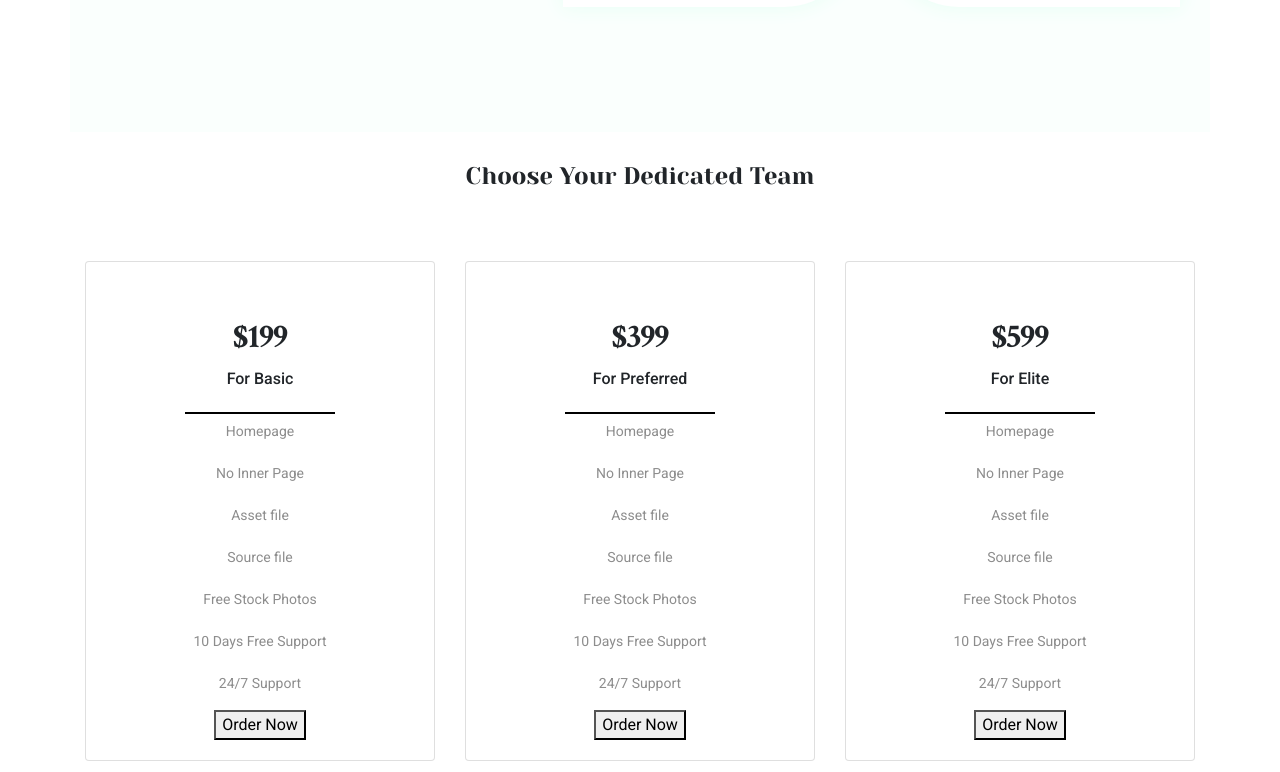
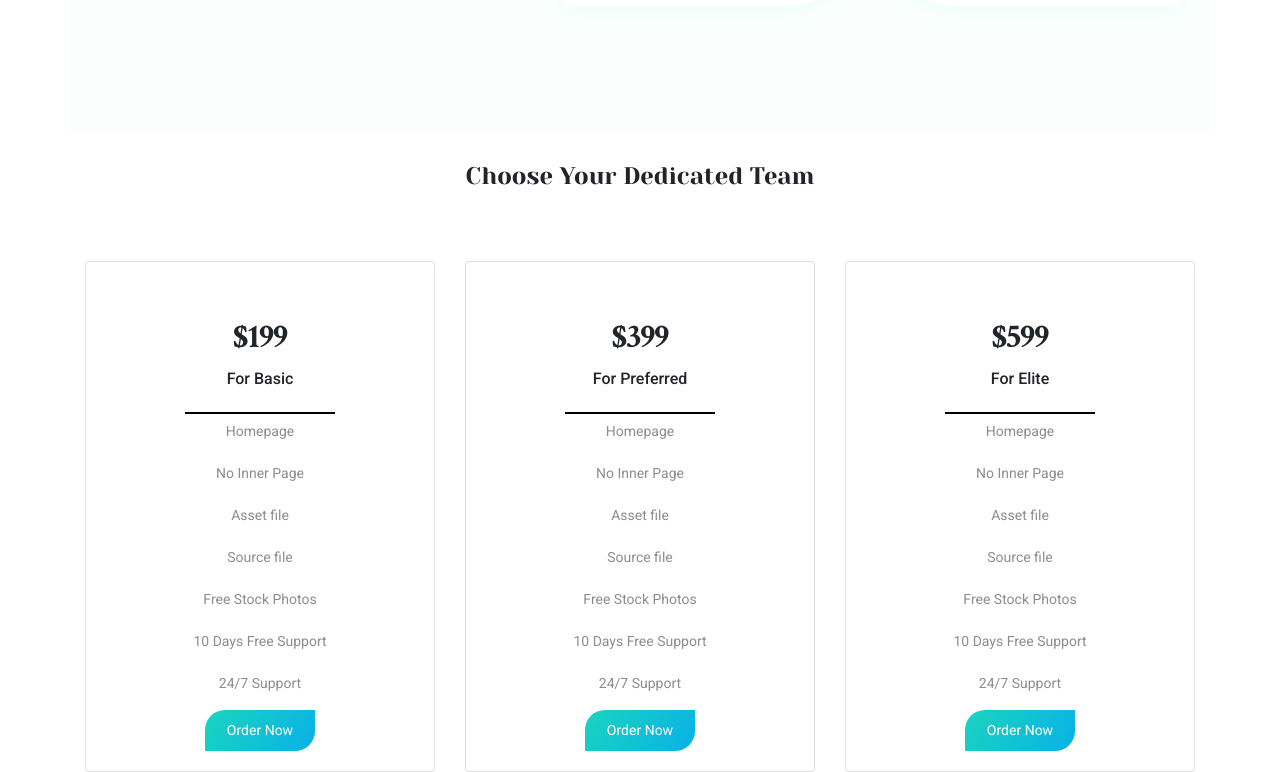
Before and after one commit to Hasan-new/Athena-Design, a React (Create React App) app: page / in a window 1280 px wide. Shown: the part 1454-2226 px from the top of the page. Built offline with nearby package versions, Linux system fonts and the light colour scheme; a web font is replaced by a local one.

Commit message:
btn done

```diff
--- a/src/Components/ChoseYourTeam/ChoseYourTeam.js
+++ b/src/Components/ChoseYourTeam/ChoseYourTeam.js
@@ -19,7 +19,7 @@ const ChoseYourTeam = () => {
 
       <p class="card-text">Homepage<br/><br/> No Inner Page<br/><br/>Asset file<br/><br/>
       Source file<br/><br/>Free Stock Photos<br/><br/>10 Days Free Support<br/><br/>24/7 Support</p>
-      <button>Order Now</button>
+      <button className="btn navContact pricing-btn">Order Now</button>
     </div>
   </div>
   <div class="card">
@@ -32,7 +32,7 @@ const ChoseYourTeam = () => {
 
       <p class="card-text">Homepage<br/><br/> No Inner Page<br/><br/>Asset file<br/><br/>
       Source file<br/><br/>Free Stock Photos<br/><br/>10 Days Free Support<br/><br/>24/7 Support</p>
-      <button>Order Now</button>
+      <button className="btn navContact pricing-btn">Order Now</button>
     </div>
   </div>
   <div class="card">
@@ -45,7 +45,7 @@ const ChoseYourTeam = () => {
 
       <p class="card-text">Homepage<br/><br/> No Inner Page<br/><br/>Asset file<br/><br/>
       Source file<br/><br/>Free Stock Photos<br/><br/>10 Days Free Support<br/><br/>24/7 Support</p>
-      <button>Order Now</button>
+      <button className="btn navContact pricing-btn">Order Now</button>
     </div>
   </div>
 </div>
```
